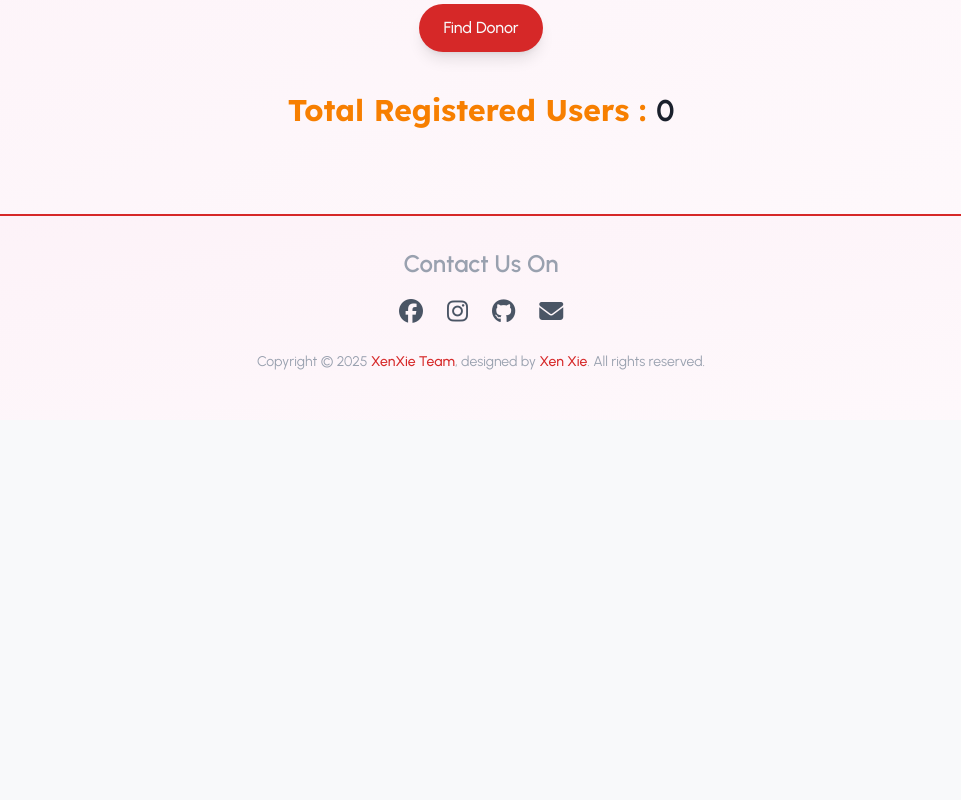
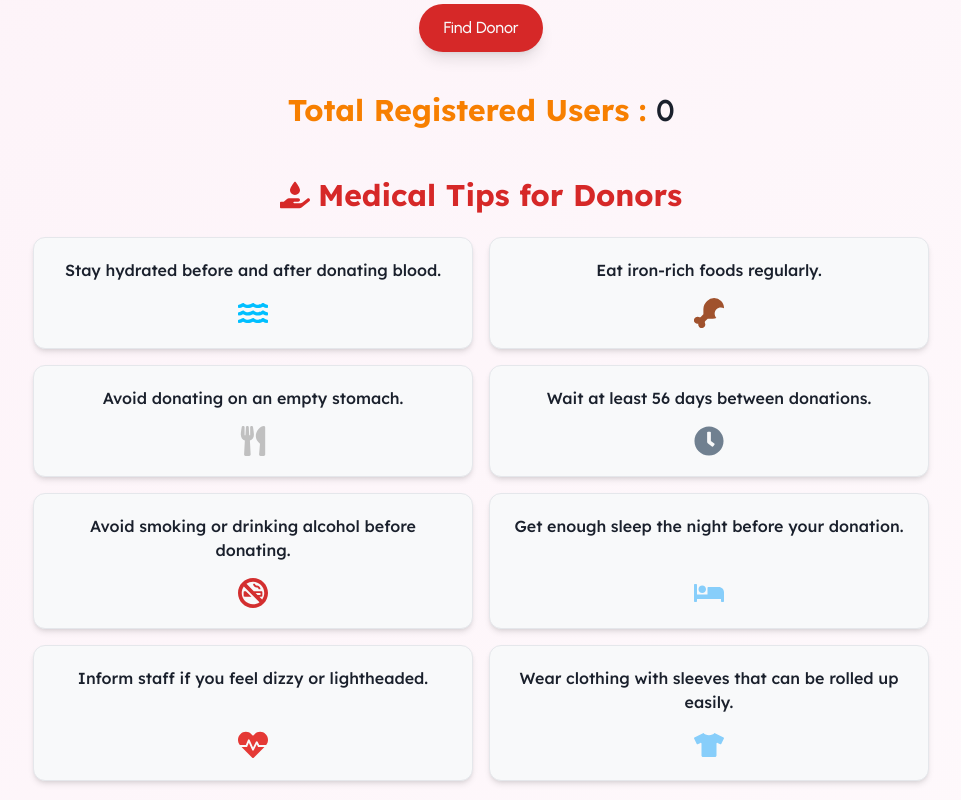
Before and after one commit to Xen-Xie/giftoflife, a React (Vite) app in the folder Client/: page / in a window 1280 px wide. Shown: the part 380-1180 px from the top of the page, without its empty margins (159-1120 px from the left). Before the commit the page ends 800 px from the top, so only its background shows below. Built offline with nearby package versions, Linux system fonts and the light colour scheme; no server answers.

Commit message:
Medical Tips component added

```diff
--- a/Client/package.json
+++ b/Client/package.json
@@ -24,6 +24,7 @@
     "react-countup": "^6.5.3",
     "react-dom": "^19.1.0",
     "react-i18next": "^15.6.0",
+    "react-icons": "^5.5.0",
     "react-intersection-observer": "^9.16.0",
     "react-router": "^7.6.3",
     "react-simple-typewriter": "^5.0.1",
--- a/Client/src/Components/AnimatedSection.jsx
+++ b/Client/src/Components/AnimatedSection.jsx
@@ -10,8 +10,9 @@ function AnimatedSection({
   scale = 0.98,
   skew = 0,
   rotate = 0,
-  threshold = 0.15,
-  once = true,
+  threshold = 0.2,
+  once = false,
+  duration = 0.6,
 }) {
   const controls = useAnimation();
   const [ref, inView] = useInView({
@@ -37,6 +38,7 @@ function AnimatedSection({
         stiffness: 80,
         damping: 18,
         delay,
+        duration,
       }}
       variants={{
         hidden: {
--- a/Client/src/Components/LiveStats.jsx
+++ b/Client/src/Components/LiveStats.jsx
@@ -22,7 +22,7 @@ function LiveStats() {
 
   return (
     <div className="text-center mt-10 text-3xl font-bold text-accent font-Lexend">
-      <AnimatedSection>
+      <AnimatedSection once={true}>
         <span>{t(text.totalUsers)}</span>
       <CountUp className="text-melty dark:text-BG font-Urbanist" end={userCount} duration={2} separator="," />
       </AnimatedSection>
--- /dev/null
+++ b/Client/src/Components/MediTips.jsx
@@ -0,0 +1,64 @@
+/* eslint-disable no-unused-vars */
+import React from "react";
+import { useTranslation } from "react-i18next";
+import {
+  FaWater,
+  FaDrumstickBite,
+  FaUtensils,
+  FaClock,
+  FaSmokingBan,
+  FaBed,
+  FaHeartbeat,
+  FaTshirt,
+  FaHandHoldingWater,
+} from "react-icons/fa";
+import AnimatedSection from "./AnimatedSection";
+
+const icons = [
+  <FaWater className="text-[#00BFFF] text-3xl" />,
+  <FaDrumstickBite className="text-[#A0522D] text-3xl" />,
+  <FaUtensils className="text-[#C0C0C0] text-3xl" />,
+  <FaClock className="text-[#708090] text-3xl" />,
+  <FaSmokingBan className="text-[#D32F2F] text-3xl" />,
+  <FaBed className="text-[#87CEFA] dark:text-BG/55 text-3xl" />,
+  <FaHeartbeat className="text-[#E53935] text-3xl" />,
+  <FaTshirt className="text-[#87CEFA] text-3xl" />,
+];
+
+const tips = Array.from({ length: 8 }, (_, i) => ({
+  key: `medicalTips.tip${i + 1}`,
+  icon: icons[i],
+}));
+
+function MedicalTips() {
+  const { t } = useTranslation();
+
+  return (
+    <section className="py-12 px-6 text-center font-Lexend">
+      <h2 className="flex items-center mx-auto text-2xl md:text-3xl font-bold text-primary mb-6 gap-2 justify-center">
+        <FaHandHoldingWater className="text-center" />
+        {t("medicalTips.title", "Medical Tips for Donors")}
+      </h2>
+
+      <div className="grid gap-4 md:grid-cols-2 max-w-4xl mx-auto">
+        {tips.map((tip, index) => (
+          <AnimatedSection
+            key={tip.key}
+            delay={index * 0.2}
+            threshold={0.2}
+            once={false}
+          >
+            <div className="h-full flex flex-col justify-between items-center bg-BG dark:bg-melty p-5 rounded-xl border border-gray-200 dark:border-gray-700 shadow-md text-center space-y-4 hover:scale-105 transition-all duration-300 cursor-pointer">
+              <p className="text-melty dark:text-BG text-base font-medium">
+                {t(tip.key)}
+              </p>
+              {tip.icon}
+            </div>
+          </AnimatedSection>
+        ))}
+      </div>
+    </section>
+  );
+}
+
+export default MedicalTips;
--- a/Client/src/Pages/Home.jsx
+++ b/Client/src/Pages/Home.jsx
@@ -1,12 +1,14 @@
 import React from "react";
 import Hero from "../Components/Hero";
 import LiveStats from "../Components/LiveStats";
+import MedicalTips from "../Components/MediTips";
 
 function Home() {
   return (
     <div className="">
       <Hero />
       <LiveStats />
+      <MedicalTips />
     </div>
   );
 }
--- a/Client/src/locales/bn/translation.json
+++ b/Client/src/locales/bn/translation.json
@@ -122,5 +122,16 @@
   "hero":{
     "joinCommunity": "প্রয়োজনে থাকা মানুষের পাশে দাঁড়াতে আমাদের কমিউনিটিতে যোগ দিন",
     "totalUsers": "মোট নিবন্ধিত ব্যবহারকারী : "
+  },
+  "medicalTips": {
+    "title": "রক্তদাতাদের জন্য চিকিৎসা পরামর্শ",
+    "tip1": "রক্ত দেওয়ার আগে ও পরে প্রচুর পানি পান করুন।",
+    "tip2": "নিয়মিত আয়রনসমৃদ্ধ খাবার খান।",
+    "tip3": "খালি পেটে রক্ত দেবেন না।",
+    "tip4": "প্রতিটি দানের মধ্যে অন্তত ৫৬ দিন অপেক্ষা করুন।",
+    "tip5": "রক্ত দেওয়ার আগে ধূমপান বা অ্যালকোহল পান এড়িয়ে চলুন।",
+    "tip6": "রাতের ঘুম ঠিকভাবে নিশ্চিত করুন।",
+    "tip7": "অসুস্থ বা দুর্বল লাগলে কর্মীদের জানান।",
+    "tip8": "সহজে গুটিয়ে নেওয়া যায় এমন জামা পরুন।"
   }
 }
--- a/Client/src/locales/en/translation.json
+++ b/Client/src/locales/en/translation.json
@@ -126,5 +126,16 @@
   "hero":{
     "joinCommunity": "Join our community to help those in need",
     "totalUsers": "Total Registered Users : "
+  },
+  "medicalTips": {
+    "title": "Medical Tips for Donors",
+    "tip1": "Stay hydrated before and after donating blood.",
+    "tip2": "Eat iron-rich foods regularly.",
+    "tip3": "Avoid donating on an empty stomach.",
+    "tip4": "Wait at least 56 days between donations.",
+    "tip5": "Avoid smoking or drinking alcohol before donating.",
+    "tip6": "Get enough sleep the night before your donation.",
+    "tip7": "Inform staff if you feel dizzy or lightheaded.",
+    "tip8": "Wear clothing with sleeves that can be rolled up easily."
   }
 }
```
Also changed, not shown: 1 other file (tests, documents, lock files or other folders).
